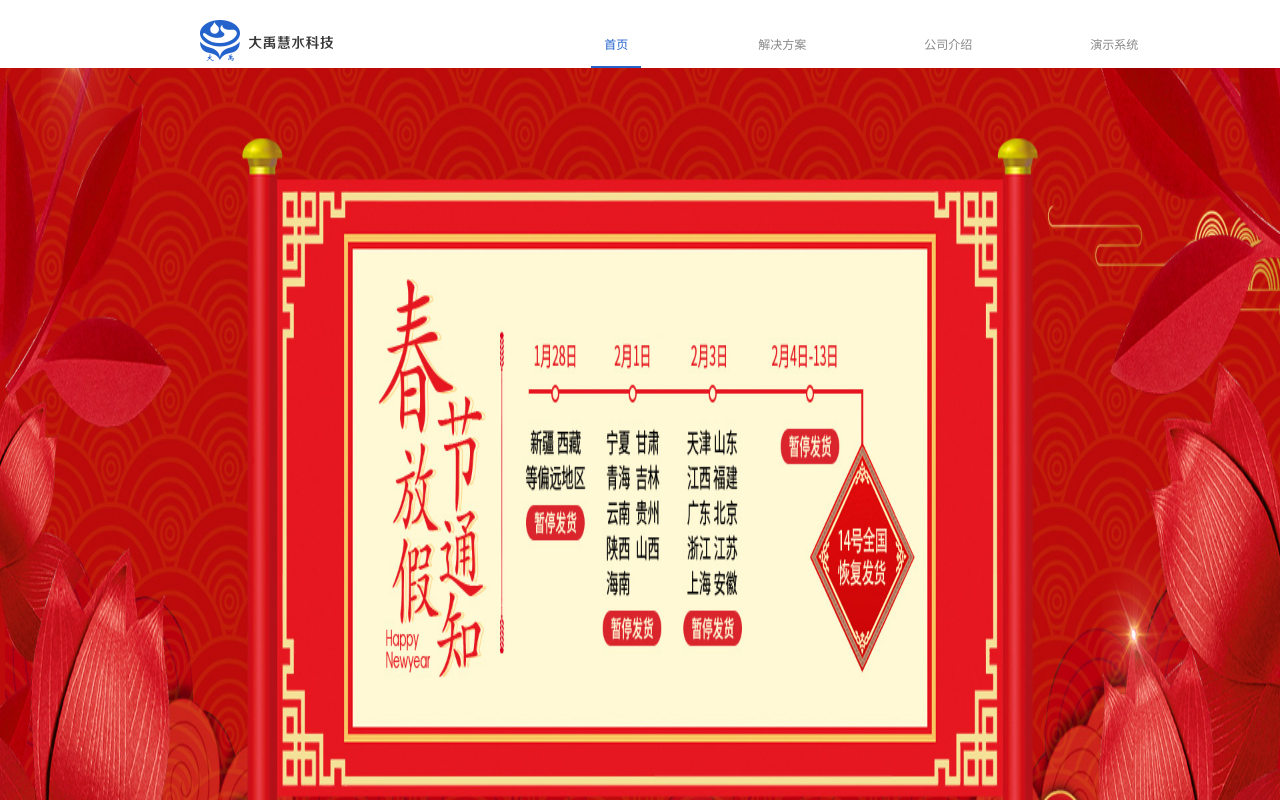
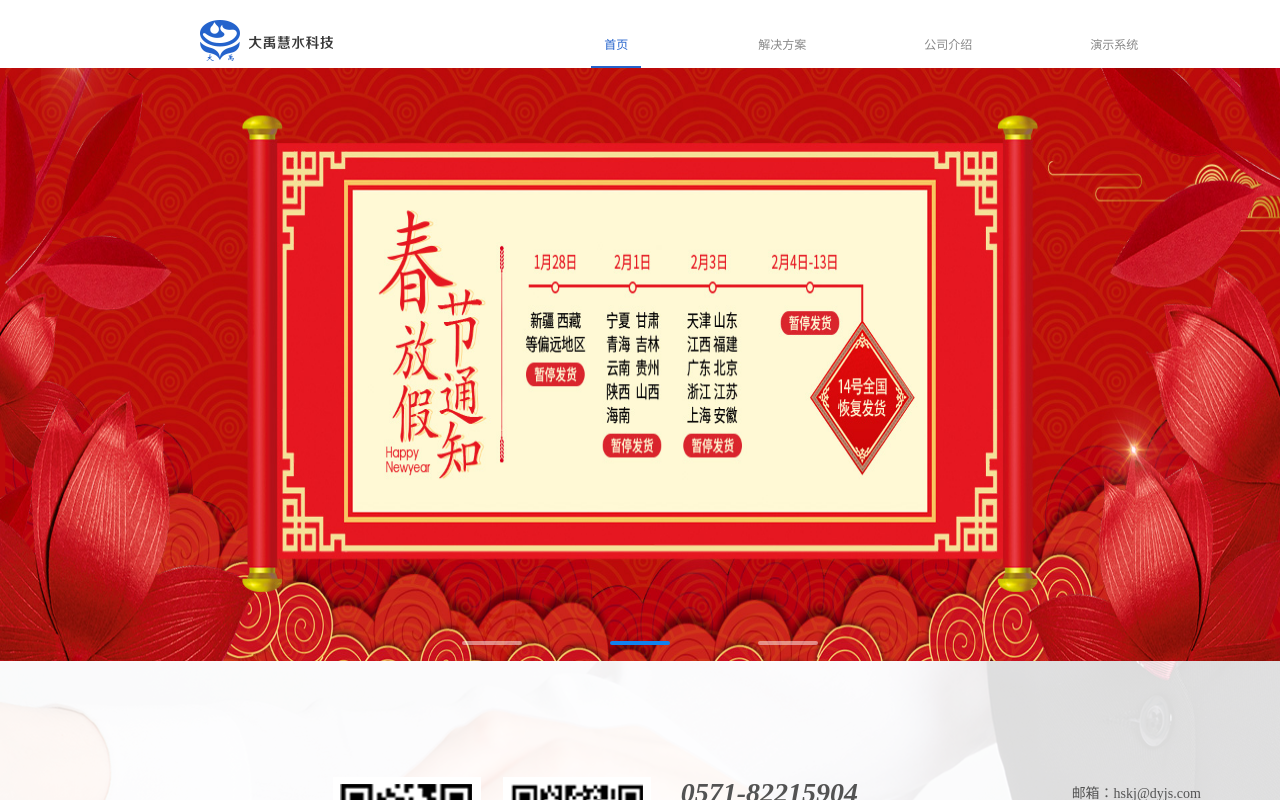
Before and after one commit to yanglixinflw/dayuhuishuiguanwang, a Vue app: page / in a window 1280 px wide. Shown: the top 800 px of the page. Built offline with nearby package versions, Linux system fonts and the light colour scheme.

Commit message:
设置最小宽度为1200px,添加限制方法

```diff
--- a/src/App.vue
+++ b/src/App.vue
@@ -9,9 +9,10 @@
 </template>
 
 <style lang="less">
-// #content{
-//   margin-top: 68px;
-// }
+// 暂定限制
+#app{
+  min-width: 1200px;
+}
 *{
   margin:0;padding:0
 }
--- a/src/components/IndexPage/IndexPage.vue
+++ b/src/components/IndexPage/IndexPage.vue
@@ -1,60 +1,88 @@
 <template>
   <div class="block">
-    <el-carousel trigger="click" height="880px">
+    <!-- 初始化height根据屏幕宽度设置 -->
+    <el-carousel trigger="click" :height="carouselHeight" :interval="3000">
       <el-carousel-item v-for="item in imgUrl" :key="item">
-        <img :src="item" alt=""/>
+        <img :src="item" alt>
       </el-carousel-item>
     </el-carousel>
   </div>
 </template>
-
 <style lang="less">
-.block{
-  // .el-carousel__item:nth-child(2n) {
-  //    background-color: #99a9bf;
-  // }
-  // .el-carousel__item:nth-child(2n+1) {
-  //    background-color: #d3dce6;
-  // }
-  img{
-    height: 880px;
+.block {
+  img {
+    height: 100%;
     width: 100%;
   }
-  .el-carousel__indicator{
-    padding: 12px 44px
+  .el-carousel__indicator {
+    padding: 12px 44px;
   }
-  .el-carousel__button{
+  .el-carousel__button {
     width: 60px;
     height: 4px;
     border-radius: 2px;
   }
+  .el-carousel__indicator.is-active button {
+    background: #1182f0;
+  }
   // .el-carousel__button :active{
   //   background: red;
   // }
-  .el-carousel__arrow{
+  .el-carousel__arrow {
     height: 60px;
-    width:60px;
-    background: rgba(219,219,219,0.6);
-    i{
+    width: 60px;
+    background: rgba(219, 219, 219, 0.6);
+    i {
       font-size: 24px;
     }
   }
 }
-
 </style>
 
 <script>
 export default {
   name: "IndexPage",
-  data :function (){
+  data: function() {
     // console.log( require('../../assets/carousel1.jpg'))
-    return{
-      imgUrl:[
-      require('../../assets/carousel1.jpg'),
-      require('../../assets/carousel2.jpg'),
-      require('../../assets/carousel3.jpg')]
+    return {
+      imgUrl: [
+        require("../../assets/carousel1.jpg"),
+        require("../../assets/carousel2.jpg"),
+        require("../../assets/carousel3.jpg")
+      ],
+      // 轮播图高度
+      carouselHeight: ((window.screenWidth * 880) / 1900).toFixed(1) + "px",
+      // 屏幕宽度
+      screenWidth: ""
+    };
+  },
+  mounted() {
+    let clientWidth = document.documentElement.clientWidth;
+    this.carouselHeight = ((clientWidth * 880) / 1900).toFixed(1) + "px";
+    this.screenWidth = clientWidth;
+    const that = this;
+    window.onresize = () => {
+      return (() => {
+        // window.screenWidth = document.body.clientWidth;
+        that.screenWidth = document.body.clientWidth;
+        // that.carouselHeight =
+        //   ((that.screenWidth * 880) / 1900).toFixed(1) + "px";
+      })();
+    };
+  },
+  watch: {
+    // 监听屏幕宽度属性变化
+    screenWidth(val)  {
+      console.log(val)
+      if(val>=1200){
+        this.carouselHeight =
+        ((val * 880) / 1900).toFixed(1) + "px";
+      }else{
+         this.carouselHeight =
+        ((1200 * 880) / 1900).toFixed(1) + "px";
+      }
+
     }
   }
 };
-
 </script>
```
